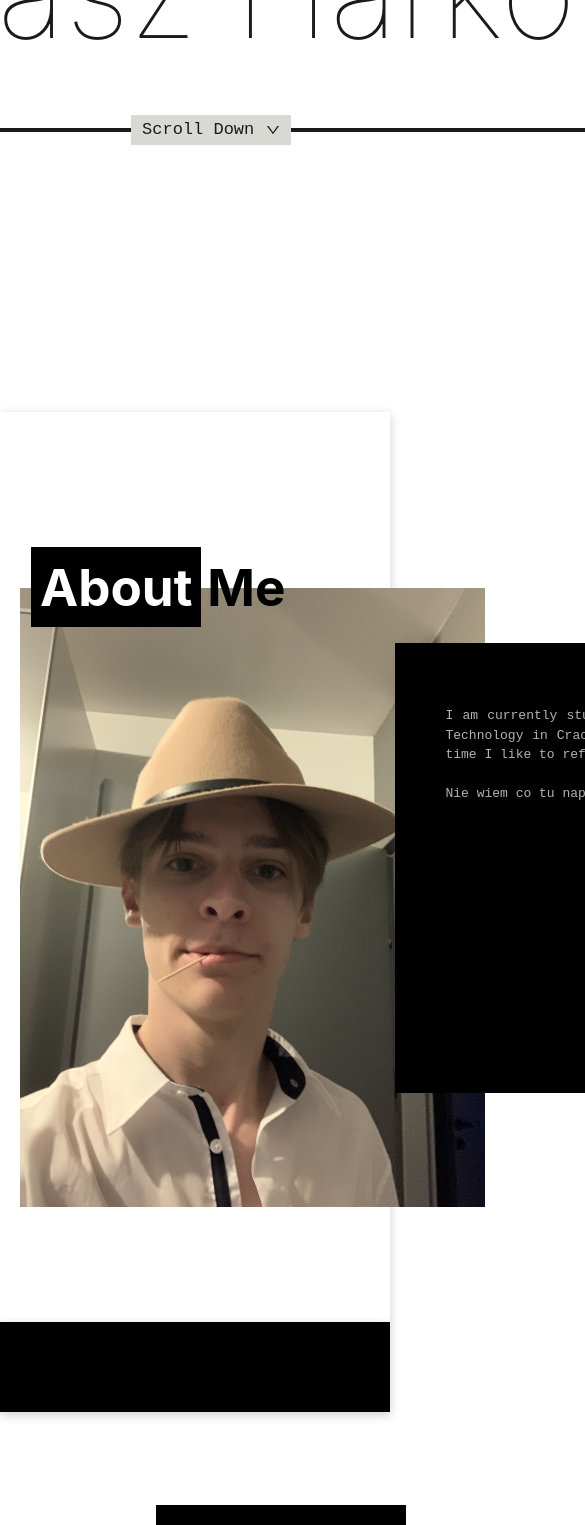
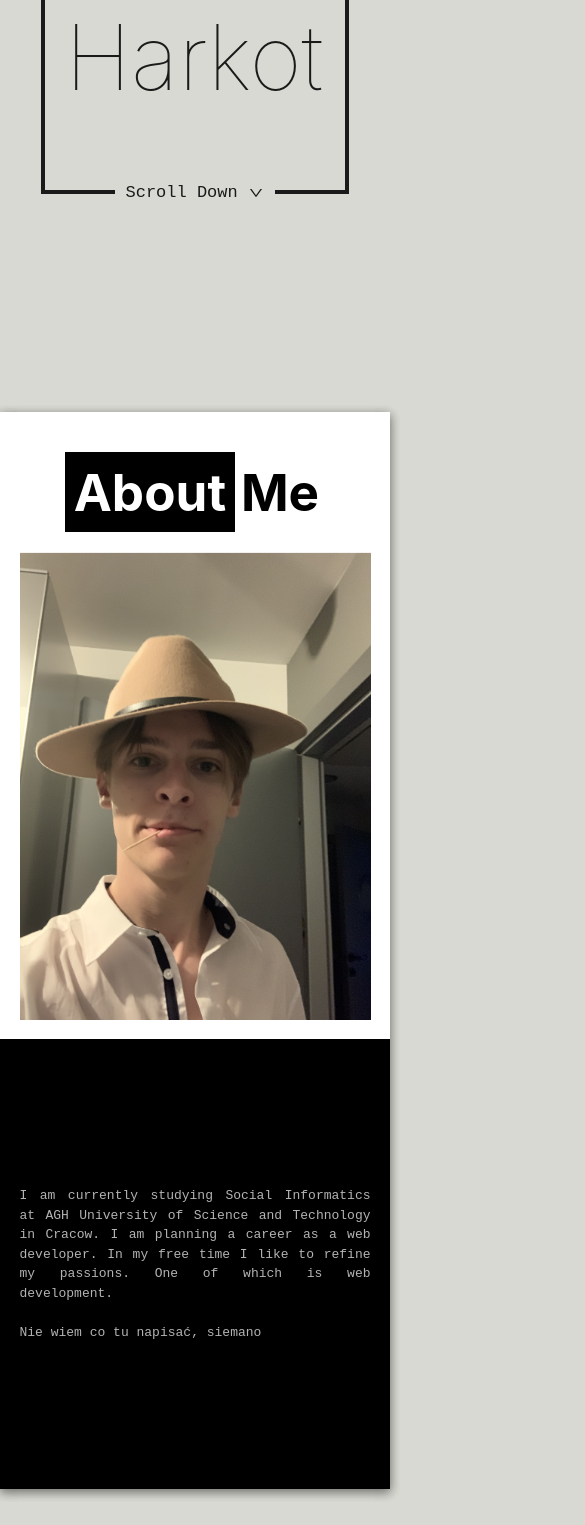
Before and after one commit to lukaszharkot/lukaszharkot.github.io, a React (Vite) app: page / in a window 390 px wide. Shown: the part 432-1957 px from the top of the page, 585 px wide, since content can reach past the window. Built offline with nearby package versions, Linux system fonts and the light colour scheme; no server answers.

Commit message:
mobile: Added mobile initiation

```diff
--- a/src/App.jsx
+++ b/src/App.jsx
@@ -39,7 +39,6 @@ function App() {
       });
   };
 
-
   const refs = Array.from({ length: 35 }, () => useRef(null));
 
   const isInViewport = useIsInViewport(refs);
@@ -60,40 +59,53 @@ function App() {
         </a>
       </div>
       {/* About Me */}
-      <div id='about' style={{ height: '910px', width: '100%', backgroundColor: 'white', boxShadow: '0 3px 10px rgb(0 0 0 / 0.2)', display: 'flex', justifyContent: 'center', alignItems: 'center'}}>
-        <div style={{position: 'relative', width: '1200px', height: '800px'}}>
-          <div style={{position: 'absolute', top: '15%', left: '5%'}}>
-            <img src="/IMG_3570.png" alt="XD Placeholder" />
-          </div>
-          <div style={{ display: 'flex',position: 'absolute', top: '10%', left: '8%' }}>
+      <div id='about' className='about'>
+        <div className='centeredabout aboutbox' style={{position: 'relative'}}>
+          <div className= 'aboutbox' style={{position: 'relative'}}>
+            <div className='abouttext centered'>
               <div ref={refs[0]} style={{display: 'flex'}}>
-              <div className={`slideInleft ${isInViewport[0] ? 'animated' : ''}`} style={{ animationDuration: '0.75s', backgroundColor: 'black', width:' 170px', height: '80px', justifyContent: 'center', alignItems:'center', display: 'flex'}}>
+                <div className={`slideInleft ${isInViewport[0] ? 'animated' : ''} centered`} style={{ animationDuration: '0.75s', backgroundColor: 'black', width:' 170px', height: '80px' }}>
                   <h1 style={{color: 'white'}}>About</h1>
                 </div>
-              <div className={`slideInleft ${isInViewport[0] ? 'animated' : ''}`} style={{ height: '80px', justifyContent: 'center', alignItems:'center', display: 'flex'}}>
+                <div className={`slideInleft ${isInViewport[0] ? 'animated' : ''} centered`} style={{ height: '80px'}}>
                   <h1 style={{color: 'black', padding: '0 6px'}}>Me</h1>
                 </div>
               </div>
-            <div ref={refs[1]} className={`slideInright ${isInViewport[1] ? 'animated' : ''}`} style={{position: 'absolute', backgroundColor: 'black', height: '450px', width: '700px', justifyContent: 'center', alignItems:'center', display: 'flex', top: '120%', left: '140%'}}>
-              <div style={{height: '350px', width: '600px'}}>
+            </div>
+            <div className='centered aboutimage'>
+              <img className='about-image'src="/IMG_3570.png" alt="XD Placeholder" />
+            </div>
+            <div ref={refs[1]} className={`slideInright ${isInViewport[1] ? 'animated' : ''} aboutblack centered`}>
+              <div className='abouttextbox'>
                 <p ref={refs[2]} className={`slideInbottom ${isInViewport[2] ? 'animated' : ''}`} style={{fontFamily: 'monospace', color: '#b3b3b3', textAlign: 'justify'}}>I am currently studying Social Informatics at AGH University of Science and Technology in Cracow. I am planning a career as a web developer. In my free time I like to refine my passions. One of which is web development. <br/><br/>Nie wiem co tu napisać, siemano</p>
               </div>
             </div>
           </div>
         </div>
       </div>
-      <div style={{ height: '90px', width: '100%', backgroundColor: 'black', boxShadow: '0 3px 10px rgb(0 0 0 / 0.2)'}}></div>
+      <div className='blackbar'></div>
       {/* Frontend */}
-      <div id='frontend' style={{ height: '1050px', width: '100%', justifyContent: 'center', alignItems:'center', display: 'flex'}}>
-        <div style={{position: 'relative', width: '1200px', height: '900px'}}>
-          <div ref={refs[10]} className={`slideInbottom ${isInViewport[10] ? 'animated' : ''}`} style={{backgroundColor: 'black', width:' 250px', height: '80px', justifyContent: 'center', alignItems:'center', display: 'flex', top:'2%', left: '40%', position: 'absolute'}}>
+      <div id='frontend' className='frontend'>
+        <div className='centered frontendbox' style={{position: 'relative'}}>
+          <div className='frontendbox' style={{position: 'relative'}}>
+            <div className='centeredfrontend'>
+              <div ref={refs[10]} className={`slideInbottom ${isInViewport[10] ? 'animated' : ''} centered frontendtext`}>
                 <h1 style={{color: '#d9d9d3'}}>Frontend</h1>
               </div>
-          <div ref={refs[11]} className={`slideInbottom ${isInViewport[11] ? 'animated' : ''}`} style={{position: 'absolute', top: '10%', left: '41.5%'}}>
+              <div ref={refs[11]} className={`slideInbottom ${isInViewport[11] ? 'animated' : ''} centered`}>
                 <h1 style={{fontSize: '25px'}}>React + JavaScript</h1>
               </div>
-          <div ref={refs[12]} className={`slideInbottom ${isInViewport[12] ? 'animated' : ''}`} style={{backgroundColor: 'black', height: '630px', width: '500px', position:'absolute', top: '22%', left: '5%', justifyContent: 'center', alignItems:'center', display: 'flex'}}>
-            <div style={{height: '530px', width: '400px'}}>
+            </div>
+            <div ref={refs[14]} className={`slideInbottomVisable ${isInViewport[14] ? 'animated' : ''} frontendbackplate`}>
+              <div ref={refs[15]} className={`slideInbottom ${isInViewport[15] ? 'animated' : ''}`}>
+                <img className='react-image' src="/react.png" alt="React"/>
+              </div>
+              <div ref={refs[16]} className={`slideInbottom ${isInViewport[16] ? 'animated' : ''} `}>
+                <img className='java-image' src="/javascript.png" alt="JavaScript"/>
+              </div>
+            </div>
+            <div ref={refs[12]} className={`slideInbottom ${isInViewport[12] ? 'animated' : ''} frontendblack centered`}>
+              <div className='frontendtextbox'>
                 <p ref={refs[13]} className={`slideInbottom ${isInViewport[13] ? 'animated' : ''}`} style={{fontFamily: 'monospace', color: '#b3b3b3', textAlign: 'justify'}}>
                   <strong>React </strong>is a JavaScript library for building user interfaces<br/><br/>
                   The key features are:<br/>
@@ -105,26 +117,31 @@ function App() {
                   <br/>React can also render on the server using Node and power mobile apps using React Native.</li></p>
               </div>
             </div>
-          <div ref={refs[14]} className={`slideInbottomVisable ${isInViewport[14] ? 'animated' : ''}`} style={{border: '16px solid', borderColor:'#d9d9d3',backgroundColor:'#d9d9d3', height: '420px', width: '600px', position:'absolute', top:'29%', left: '45%'}}></div>
-          <div ref={refs[15]} className={`slideInbottom ${isInViewport[15] ? 'animated' : ''}`} style={{position: 'absolute', top: '29%', right: '11%'}}>
-            <img src="/react.png" alt="React" width={'505px'}/>
-          </div>
-          <div ref={refs[16]} className={`slideInbottom ${isInViewport[16] ? 'animated' : ''}`} style={{position: 'absolute', top: '54%', right: '12%'}}>
-            <img src="/javascript.png" alt="JavaScript" width={'475px'}/>
           </div>
         </div>
       </div>
       {/* Backend */}
-      <div id='backend' style={{ height: '1000px', width: '100%', justifyContent: 'center', alignItems:'center', display: 'flex'}}>
-        <div style={{position: 'relative', width: '1200px', height: '900px'}}>
-          <div ref={refs[3]} className={`slideInbottom ${isInViewport[3] ? 'animated' : ''}`} style={{backgroundColor: 'black', width:' 250px', height: '80px', justifyContent: 'center', alignItems:'center', display: 'flex', top:'6%', right: '40%', position: 'absolute'}}>
+      <div id='backend' className='backend'>
+        <div className='centered backendbox' style={{position: 'relative'}}>
+          <div className='backendbox' style={{position: 'relative'}}>
+            <div className='centeredbackend'>
+              <div ref={refs[3]} className={`slideInbottom ${isInViewport[3] ? 'animated' : ''} centered backendtext`}>
                 <h1 style={{color: '#d9d9d3'}}>Backend</h1>
               </div>
-          <div ref={refs[4]} className={`slideInbottom ${isInViewport[4] ? 'animated' : ''}`} style={{animationDuration: '1s' ,position: 'absolute', top: '14%', right: '47%'}}>
+              <div ref={refs[4]} className={`slideInbottom ${isInViewport[4] ? 'animated' : ''} centered`}>
                 <h1 style={{fontSize: '25px'}}>FastAPI</h1>
               </div>
-          <div ref={refs[5]} className={`slideInbottom ${isInViewport[5] ? 'animated' : ''}`} style={{backgroundColor: 'black', height: '615px', width: '500px', position:'absolute', top: '25%', right: '5%', justifyContent: 'center', alignItems:'center', display: 'flex'}}>
-            <div style={{height: '515px', width: '400px'}}>
+            </div>
+            <div ref={refs[7]} className={`slideInbottomVisable ${isInViewport[7] ? 'animated' : ''} backendbackplate`}>
+              <div ref={refs[8]} className={`slideInbottom ${isInViewport[8] ? 'animated' : ''}`}>
+                <img className='fastapi-image' src="/fastapi.png" alt="FastApi" width={'450px'}/>
+              </div>
+              <div ref={refs[9]} className={`slideInbottom ${isInViewport[9] ? 'animated' : ''}`}>
+                <img className='python-image' src="/python.png" alt="Python" width={'450px'}/>
+              </div>
+            </div>
+            <div ref={refs[5]} className={`slideInbottom ${isInViewport[5] ? 'animated' : ''} backendblack centered`}>
+              <div className='backendtextbox'>
                 <p ref={refs[6]} className={`slideInbottom ${isInViewport[6] ? 'animated' : ''}`} style={{fontFamily: 'monospace', color: '#b3b3b3', textAlign: 'justify'}}>
                   <strong>FastAPI</strong> is a modern, fast (high-performance), web framework for building APIs with Python 3.7+ based on standard Python type hints.<br/><br/>
                   The key features are:<br/>
@@ -139,12 +156,6 @@ function App() {
                   <b>And that is what I am using today!</b></p>
               </div>
             </div>
-          <div ref={refs[7]} className={`slideInbottomVisable ${isInViewport[7] ? 'animated' : ''}`} style={{opacity: '1' , border: '16px solid', borderColor:'#d9d9d3',backgroundColor:'#d9d9d3', height: '420px', width: '600px', position:'absolute', top:'32%', right: '45%'}}></div>
-          <div ref={refs[8]} className={`slideInbottom ${isInViewport[8] ? 'animated' : ''}`} style={{position: 'absolute', top: '31%', left: '12%'}}>
-            <img src="/python.png" alt="Python" width={'450px'}/>
-          </div>
-          <div ref={refs[9]} className={`slideInbottom ${isInViewport[9] ? 'animated' : ''}`} style={{position: 'absolute', top: '55%', left: '12%'}}>
-            <img src="/fastapi.png" alt="FastApi" width={'450px'}/>
           </div>
         </div>
       </div>
@@ -233,4 +244,4 @@ function App() {
   );
 }
 
-export default App
+export default App;
--- a/src/components/Table.jsx
+++ b/src/components/Table.jsx
@@ -27,7 +27,7 @@ function MyTable({data, onDelete}) {
       {
         Header: " ",
         Cell: ({ row }) => (
-          <div style={{ position: 'absolute', left: '50px' }}>
+          <div >
             <a style={{ marginRight: "15px" }}>
               <AiOutlineEdit className="tableButtons" />
             </a>
@@ -45,7 +45,7 @@ function MyTable({data, onDelete}) {
     useTable({ columns, data });
 
   return (
-    <div style={{ height: "485px", width: '692px', overflow: "auto", borderRadius: '9px'}}>
+    <div className="mytable">
       <table
         {...getTableProps()}
         style={{ fontSize: "11px", tableLayout: "fixed", width: "100%" }}
--- a/src/index.css
+++ b/src/index.css
@@ -25,7 +25,7 @@ a {
 
 body {
   margin: 0;
-  min-width: 320px;
+  min-width: 220px;
   min-height: 100vh;
 }
 
@@ -55,9 +55,9 @@ body {
 .test{
   background-color: rgba(217, 217, 211, 1);
   position: absolute;
-  top: 94%; /* Adjust the value to control the vertical position */
-  left: 43%; /* Adjust the value to control the horizontal position */
-  width: 160px; /* Adjust the value to control the width of the overlay div */
+  top: 94%;
+  left: 43%;
+  width: 160px;
   height: 30px;
   display: flex;
   align-items: center;
@@ -75,6 +75,166 @@ body {
   font-weight: lighter;
   font-family: "Lucida" Grande, sans-serif;
   font-size: 130px;
+}
+
+.blackbar{
+  height: 90px;
+  width: 100%;
+  background-color: black;
+  box-shadow: 0 3px 10px rgb(0 0 0 / 0.2);
+}
+
+.about{
+  height: 910px;
+  width: 100%;
+  background-color: white;
+  box-shadow: 0 3px 10px rgb(0 0 0 / 0.2);
+  display: flex;
+  justify-content: center;
+  align-items: center;
+}
+
+.aboutbox{
+  width: 1200px;
+  height: 800px;
+}
+
+.aboutimage{
+  position: absolute;
+  top: 15%;
+  left: 5%;
+}
+
+.about-image
+
+.abouttext{
+  display: flex;
+  position: absolute;
+  top: 10%;
+  left: 8%;
+  z-index: 2;
+}
+
+.aboutblack{
+  position: absolute;
+  background-color: black;
+  height: 450px;
+  width: 700px;
+  top: 22%;
+  left: 38%;
+}
+
+.abouttextbox{
+  height: 350px;
+  width: 600px;
+}
+
+.frontend{
+  height: 1050px;
+  width: 100%;
+  justify-content: center;
+  align-items:center;
+  display: flex;
+}
+
+.frontendbox{
+  width: 1200px;
+  height: 900px;
+}
+
+.react-image{
+  width: 505px;
+}
+
+.java-image{
+  width: 475px;
+}
+
+.frontendtext{
+  background-color: black;
+  width: 250px;
+  height: 80px;
+}
+
+.frontendtextbox{
+  height: 530px;
+  width: 400px;
+}
+
+.frontendblack{
+  background-color: black;
+  height: 630px;
+  width: 500px;
+  position: absolute;
+  top: 22%;
+  left: 5%;
+}
+
+.frontendbackplate{
+  height: 450px;
+  width: 600px;
+  position: absolute;
+  top: 29%;
+  left: 45%;
+  z-index: 1;
+  display: grid;
+  justify-content: center;
+  align-items: center;
+  background-color: #d9d9d3;;
+}
+
+.backend{
+  height: 1000px;
+  width: 100%;
+  justify-content: center;
+  align-items:center;
+  display: flex;
+}
+
+.backendbox{
+  width: 1200px;
+  height: 900px;
+}
+
+.fastapi-image{
+  width: 450px;
+}
+
+.pyhon-image{
+  width: 450px;
+}
+
+.backendtext{
+  background-color: black;
+  width: 250px;
+  height: 80px;
+}
+
+.backendtextbox{
+  height: 515px;
+  width: 400px;
+}
+
+.backendblack{
+  background-color: black;
+  height: 615px;
+  width: 500px;
+  position: absolute;
+  top: 25%;
+  right: 5%;
+}
+
+.backendbackplate{
+  height: 450px;
+  width: 600px;
+  position: absolute;
+  top: 32%;
+  right: 45%;
+  z-index: 1;
+  display: grid;
+  justify-content: center;
+  align-items: center;
+  background-color: #d9d9d3;
 }
 
 h1 {
@@ -96,13 +256,23 @@ h2 {
   padding: 0 10px;
 }
 
-.custom-image {
-  height: 20px; /* Adjust the height as needed */
-}
-
 .centered {
   display: flex;
-  flex-direction: column;
+  justify-content: center;
+  align-items: center;
+}
+.centeredabout{
+  display: flex;
+  justify-content: center;
+  align-items: center;
+}
+.centeredfrontend {
+  display: grid;
+  justify-content: center;
+  align-items: center;
+}
+.centeredbackend {
+  display: grid;
   justify-content: center;
   align-items: center;
 }
@@ -149,10 +319,12 @@ button:focus-visible {
 
 input{
   background-color: white;
-  transition: background-color 0.8s;
+  height: 15px;
+  transition: height 0.1s ease-out ,background-color 0.5s;
 }
 input:hover{
   background-color: #e9e7e7;
+  height: 20px;
 }
 
 .end {
@@ -174,7 +346,7 @@ td {
   padding: 15px;
   background-color: rgb(255, 255, 255);
   color: #fff;
-  vertical-align: top;
+  vertical-align: middle;
   max-height: 25px;
 }
 th {
@@ -187,7 +359,7 @@ thead th {
   background-color: #262626;
 }
 tbody tr:hover {
-  background-color: rgba(255, 255, 255, 0.3);
+  height: 70px;
 }
 tbody td {
   position: relative;
@@ -202,18 +374,162 @@ tbody td:hover:before {
   background-color: rgba(255, 255, 255, 0.2);
   z-index: -1;
 }
+tr{
+  height: 48px;
+  transition: height 0.2s ease-out;
+}
 
-@media (prefers-color-scheme: light) {
+.mytable{
+  height: 485px;
+  width: 692px;
+  overflow: auto;
+  border-radius: 9px;
+}
+
+.inputform{
+  width: 450px;
+  padding: 10px 5px 10px;
+  border-radius: 7px;
+  font-family: monospace;
+  color: black;
+  margin-bottom: 5px;
+}
+
+@media screen and (max-width: 1024px) {
   :root {
-    color: #213547;
-    background-color: #ffffff;
+    color: rgba(6, 6, 6, 0.87);
+    background-color: #d9d9d3;
+    width: 100%;
   }
-  a:hover {
-    color: #747bff;
+  .border{
+    width: 300px;
+    height: 400px;
   }
-  button {
-    background-color: #f9f9f9;
+  .bigfont{
+    font-size: 90px;
+    position: absolute;
+    left: 20px;
   }
+  .test{
+    left: 24%;
+    top: 96%;
+  }
+  .blackbar{
+    height: 0px;
+  }
+  .centeredabout{
+    align-items: baseline;
+    justify-content: baseline;
+  }
+  .about{
+    background-color: white;
+    height: auto;
+  }
+  .aboutbox{
+    width: 100%;
+    height: auto;
+    box-shadow: 0 3px 10px rgb(0 0 0 / 0.2);
+
+  }
+  .aboutimage{
+    left:0;
+    position: static;
+    height: auto;
+  }
+  .about-image{
+    width: 90%;
+    position: static;
+    padding: 5%;
+    height: auto;
+  }
+  .abouttext{
+    position: static;
+    height: auto;
+    padding-top: 40px;
+  }
+  .aboutblack{
+    position: static;
+    width: 100%;
+  }
+  .abouttextbox{
+    width: 90%;
+    height: auto;
+  }
+  .frontend{
+    height: auto;
+    display: grid;
+    padding-top: 80px;
+    align-items: baseline;
+    width: 100%;
+  }
+  .frontendbox{
+    width: 100%;
+    height: auto;
+  }
+  .react-image{
+    margin-top: 20px;
+    width: 200px;
+  }
+  .java-image{
+    width: 200px;
+    margin-bottom: 40px;
+  }
+  .frontendtextbox{
+    height: auto;
+    width: 85%;
+  }
+  .frontendblack{
+    position: static;
+    width: 100%;
+    height: 700px;
+    box-shadow: 0 3px 10px rgba(0, 0, 0, 0.5), 0 -3px 10px rgba(0, 0, 0, 0.5);
+  }
+  .frontendbackplate{
+    position: static;
+    width: 100%;
+    height: auto;
+    display: grid;
+    justify-content: center;
+    align-items: center;
+  }
+  .backend{
+    height: auto;
+    display: grid;
+    padding-top: 80px;
+    align-items: baseline;
+    width: 100%;
+  }
+  .backendbox{
+    width: 100%;
+    height: auto;
+  }
+  .fastapi-image{
+    margin-top: 20px;
+    width: 200px;
+  }
+  .python-image{
+    width: 200px;
+    margin-bottom: 40px;
+  }
+  .backendtextbox{
+    height: auto;
+    width: 85%;
+  }
+  .backendblack{
+    position: static;
+    width: 100%;
+    height: 700px;
+    box-shadow: 0 3px 10px rgba(0, 0, 0, 0.5), 0 -3px 10px rgba(0, 0, 0, 0.5);
+  }
+  .backendbackplate{
+    position: static;
+    width: 100%;
+    height: auto;
+    display: grid;
+    justify-content: center;
+    align-items: center;
+  }
+
 }
 
 @keyframes appearAnimation {
```
Also changed, not shown: src/components/AddForm.jsx (+5 -5 lines). Lines whose indentation alone changed are shown as unchanged.
